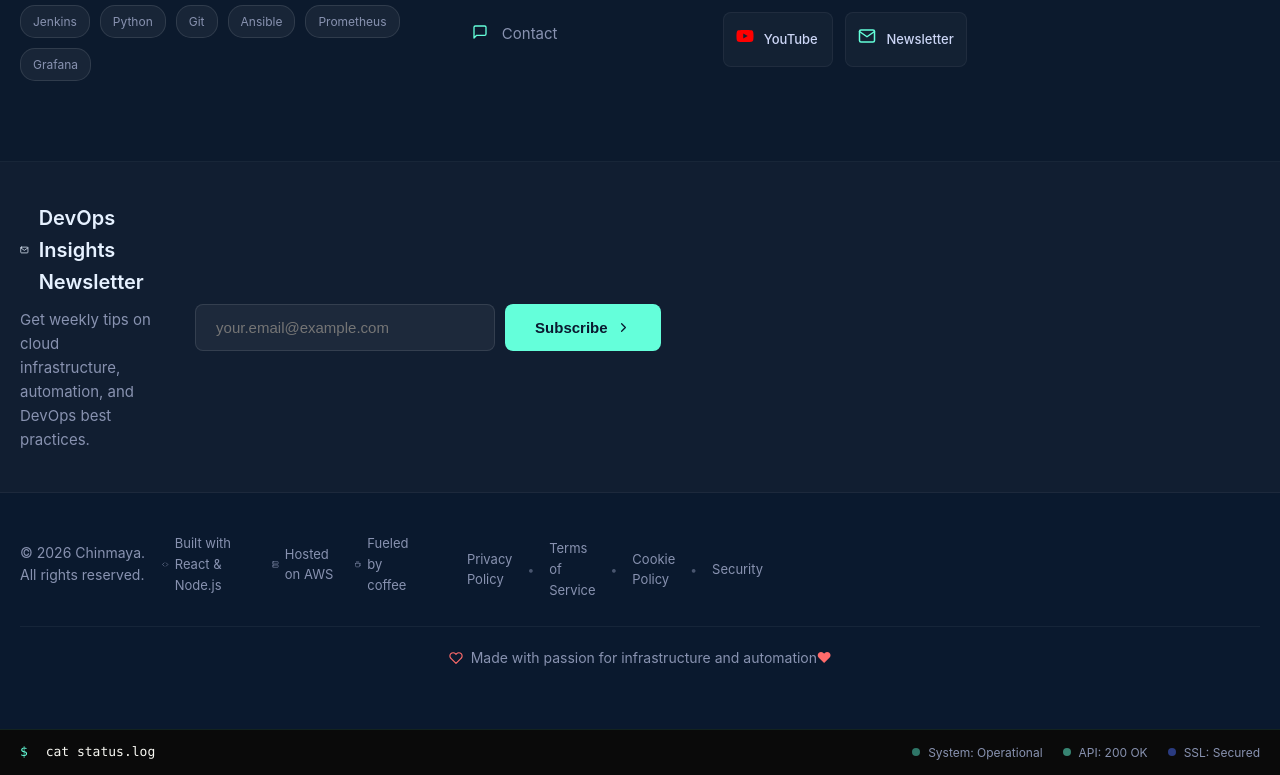
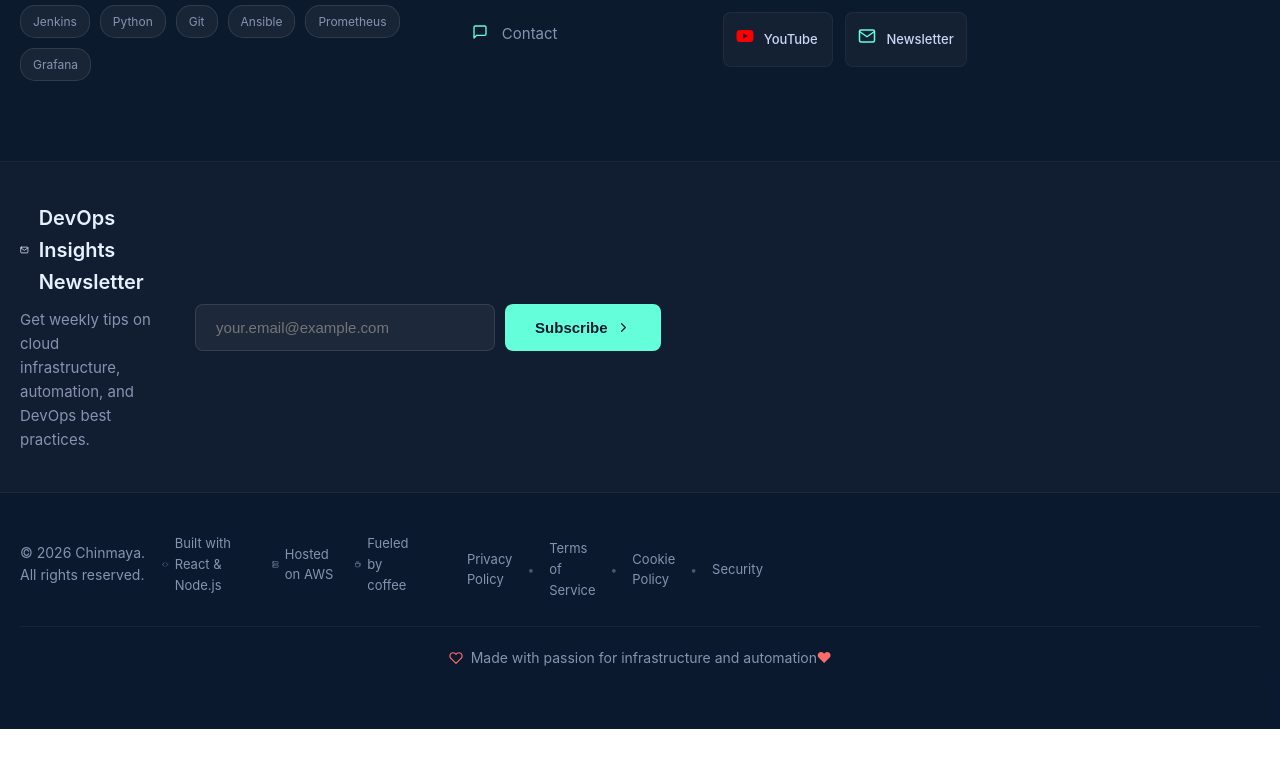
Before and after one commit to Chinmaya1999/simple-webpage, a React (Create React App) app: page / in a window 1280 px wide. Shown: the part 5992-6767 px from the top of the page. After the commit the page ends 6721 px from the top, so only its background shows below. Built offline with nearby package versions, Linux system fonts and the light colour scheme.

Commit message:
Your commit message

```diff
--- a/src/components/Footer.js
+++ b/src/components/Footer.js
@@ -269,28 +269,6 @@ const Footer = () => {
         </div>
 
         {/* Terminal Status Bar */}
-        <div style={styles.terminalBar}>
-          <div style={styles.terminalContent}>
-            <div style={styles.terminalText}>
-              <span style={styles.prompt}>$</span>
-              <span style={styles.command}> cat status.log</span>
-            </div>
-            <div style={styles.statusIndicators}>
-              <span style={styles.statusItem}>
-                <div style={styles.statusDot}></div>
-                System: Operational
-              </span>
-              <span style={styles.statusItem}>
-                <div style={{...styles.statusDot, backgroundColor: '#64ffda'}}></div>
-                API: 200 OK
-              </span>
-              <span style={styles.statusItem}>
-                <div style={{...styles.statusDot, backgroundColor: '#4a6cf7'}}></div>
-                SSL: Secured
-              </span>
-            </div>
-          </div>
-        </div>
       </footer>
     </>
   );
```
